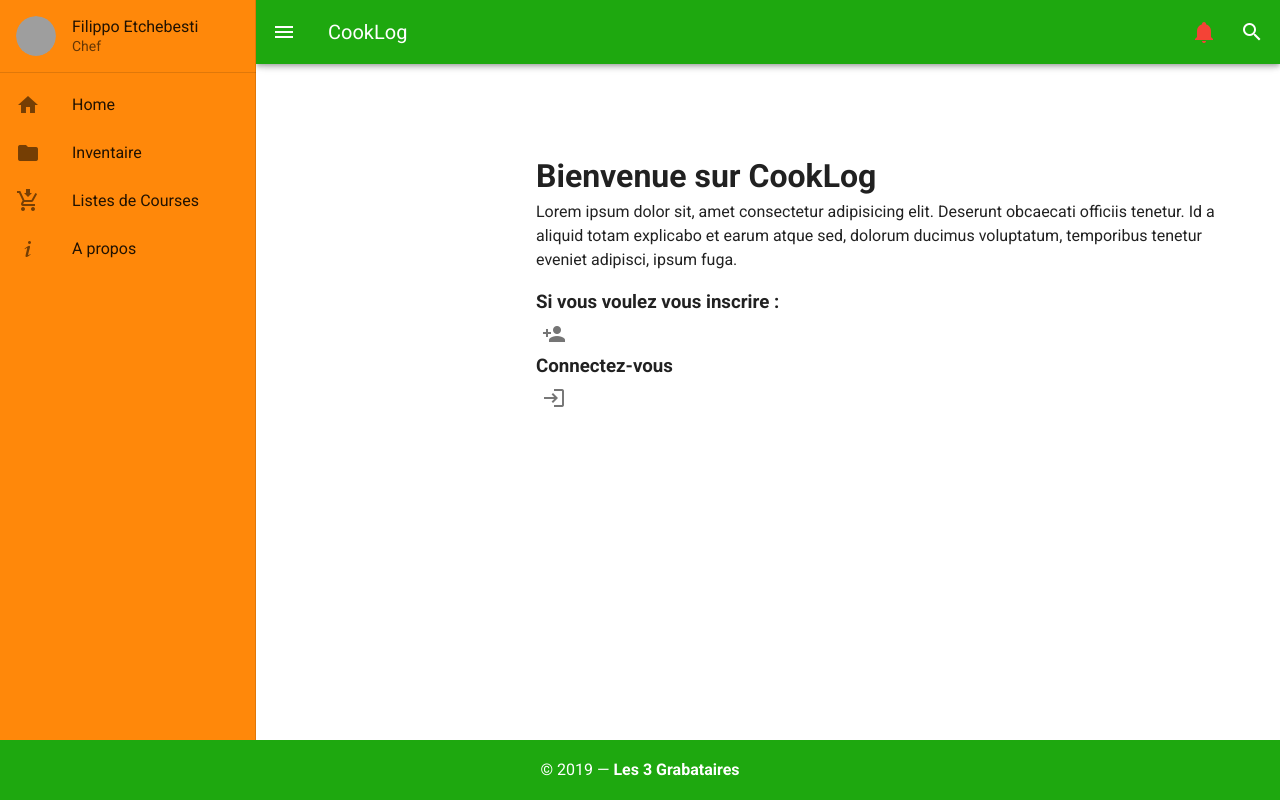
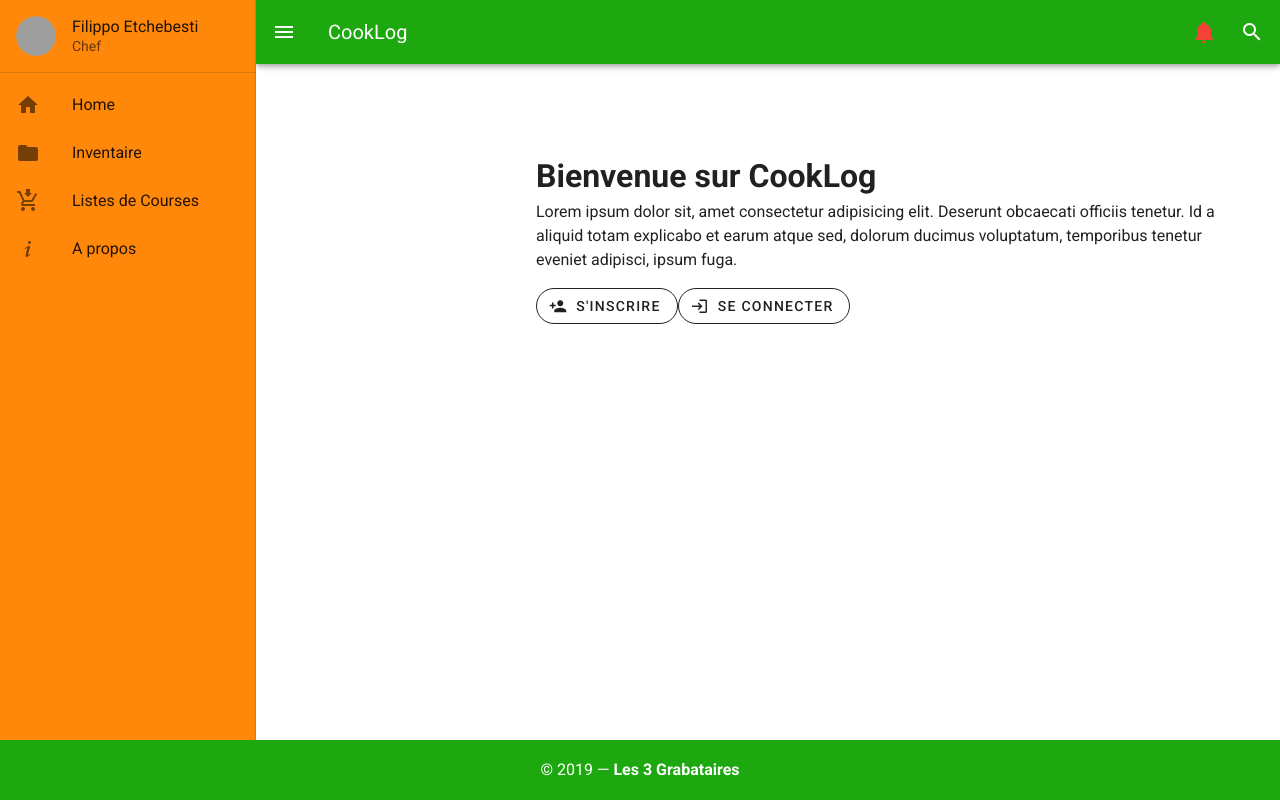
Before and after one commit to Volkramer/CookLog, a Vue app: page / in a window 1280 px wide. Built offline with nearby package versions, Linux system fonts and the light colour scheme; grey boxes are pictures that could not be loaded.

Commit message:
correction of a link in the layout, and addition of the pages where the links goes

```diff
--- a/src/layouts/LayoutCookLog.vue
+++ b/src/layouts/LayoutCookLog.vue
@@ -30,7 +30,7 @@
           </v-list-item-content>
         </v-list-item>
 
-        <v-list-item @click="$router.push({ name: 'stock'})">
+        <v-list-item @click="$router.push({ name: 'stocklists'})">
           <v-list-item-action>
             <!--
               les icones se trouvent ici:
--- a/src/views/HomePage.vue
+++ b/src/views/HomePage.vue
@@ -4,13 +4,15 @@
       <v-container>
         <h1>Bienvenue sur CookLog</h1>
         <p>Lorem ipsum dolor sit, amet consectetur adipisicing elit. Deserunt obcaecati officiis tenetur. Id a aliquid totam explicabo et earum atque sed, dolorum ducimus voluptatum, temporibus tenetur eveniet adipisci, ipsum fuga.</p>
-        <h3>Si vous voulez vous inscrire :</h3>
-        <v-btn icon>
-          <v-icon>mdi-account-plus</v-icon>
+
+        <v-btn outlined rounded class="signup">
+          <v-icon left>mdi-account-plus</v-icon>
+          s'inscrire
         </v-btn>
-        <h3>Connectez-vous</h3>
-        <v-btn icon>
-          <v-icon>mdi-login</v-icon>
+
+        <v-btn outlined rounded>
+          <v-icon left>mdi-login</v-icon>
+          se connecter
         </v-btn>
       </v-container>
     </v-content>
@@ -29,3 +31,9 @@ export default {
   }),
 };
 </script>
+
+<style scoped>
+  .signup  {
+    margin-right : 5px,
+  }
+</style>
--- a/src/views/ListStockListsPage.vue
+++ b/src/views/ListStockListsPage.vue
@@ -1,6 +1,6 @@
 <template>
   <div>
-    <h2>Liste de stocks</h2>
+    <h2>Liste des stocks</h2>
     <StockListsCard v-for="stockList in stockLists" :key="stockList.id" :stockList="stockList" />
   </div>
 </template>
--- /dev/null
+++ b/src/views/ShoppingListPage.vue
@@ -0,0 +1,42 @@
+<template>
+  <div>
+
+    <h2>Liste de course</h2>
+    <ShoppingListCard v-bind:todos="todos"></ShoppingListCard>
+  </div>
+</template>
+
+<script>
+import ShoppingListCard from '@/components/ShoppingListCard'
+
+  export default {
+    components:{
+      ShoppingListCard,
+    },
+    data() {
+    return {
+      todos: [{
+        title: 'Todo A',
+        project: 'Project A',
+        done: false,
+      }, {
+        title: 'Todo B',
+        project: 'Project B',
+        done: true,
+      }, {
+        title: 'Todo C',
+        project: 'Project C',
+        done: false,
+      }, {
+        title: 'Todo D',
+        project: 'Project D',
+        done: false,
+      }],
+    };
+  },
+  }
+</script>
+
+<style scoped>
+
+</style>
```
